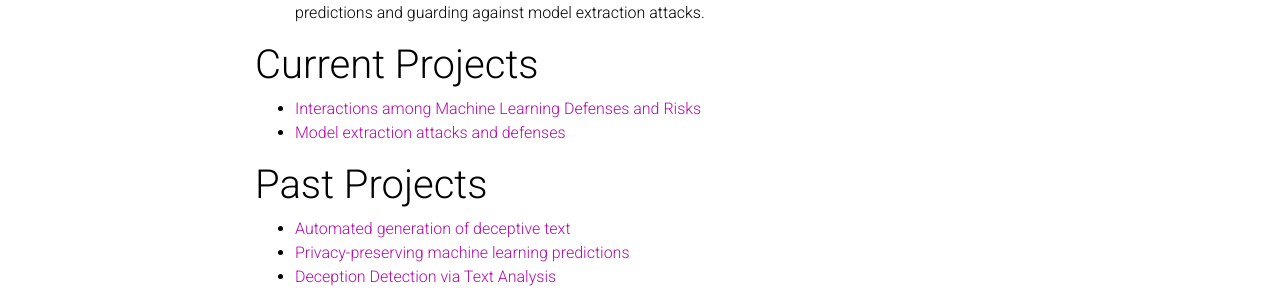
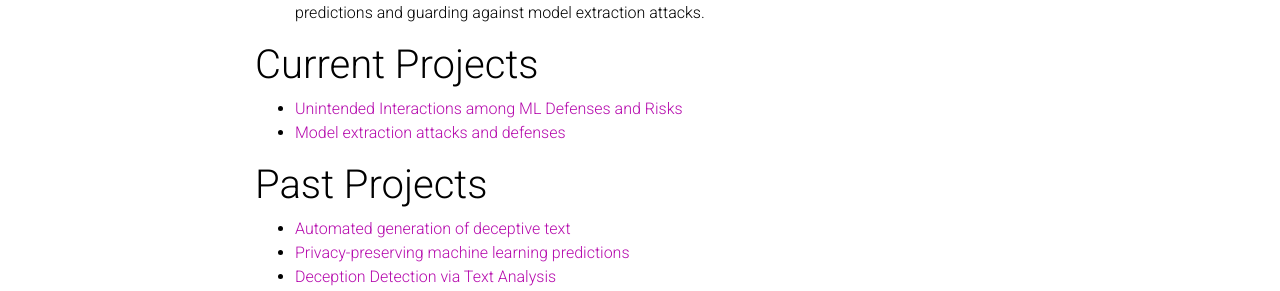
Before and after one commit to ssg-research/ssg-research.github.io, a Jekyll site: the page built from _pages/mlsec.md, in a window 1280 px wide and 964 px high. Shown: the part 373-664 px from the top of the window. Built offline with Jekyll 4.4.1, drawn with Linux system fonts in a browser that asks for light colours; comment, search, counter and statistics services are not loaded; a style sheet for code colours, icons or effects is not loaded.

Commit message:
Update mlsec.md

```diff
--- a/_pages/mlsec.md
+++ b/_pages/mlsec.md
@@ -17,7 +17,7 @@ Our work in this theme is along two dimensions:
 
 # Current Projects
 
-- [Interactions among Machine Learning Defenses and Risks](interactions)
+- [Unintended Interactions among ML Defenses and Risks](interactions)
 - [Model extraction attacks and defenses](modelExtDef)
 
 
```
